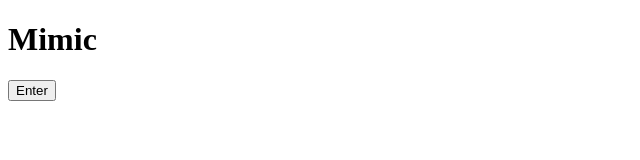
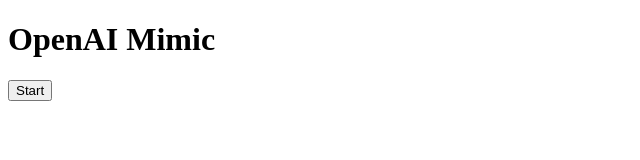
Before and after one commit to JeffreyQin/Mimic, a website: page index.html in a window 1280 px wide. Shown: the whole page, without its empty margins (0-640 px from the left). Drawn offline with Linux system fonts and the light colour scheme.

Commit message:
Update index.html

```diff
--- a/index.html
+++ b/index.html
@@ -6,7 +6,7 @@
         <script src="./website/src/indexSrc.js" defer></script>
     </head>
     <body>
-        <h1>Mimic</h1>
-        <button id="startButton">Enter</button>
+        <h1>OpenAI Mimic</h1>
+        <button id="startButton">Start</button>
     </body>
 </html>
```
